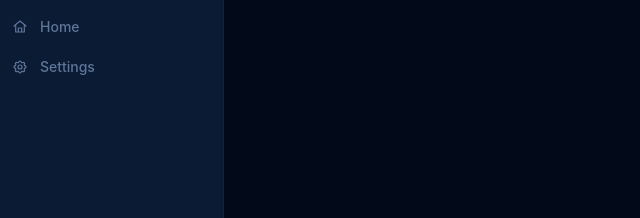
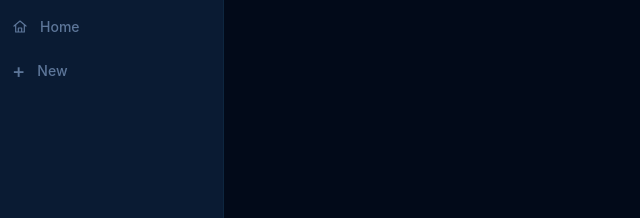
Before and after one commit to Hamza139617/resume_project, a website with bundled scripts: page FRONTEND/Pages/chat.html in a window 1280 px wide. Both pictures are taken after a click on the element 23 px from the left and 48 px from the top of the page. Shown: the part 175-393 px from the top of the page, 0-640 px from the left. Built offline with nearby package versions, Linux system fonts and the light colour scheme.

```diff
--- a/FRONTEND/Pages/chat.html
+++ b/FRONTEND/Pages/chat.html
@@ -93,14 +93,9 @@
             </a>
                         <a href="#" class="flex items-center gap-3 px-3 py-2 rounded-lg
                                            text-secondary-text hover:bg-teal/10 hover:text-body-text
-                                           text-sm font-medium transition-colors">
-                            <svg class="w-4 h-4" fill="none" viewBox="0 0 24 24"
-                                 stroke="currentColor" stroke-width="1.8">
-                                <path stroke-linecap="round" stroke-linejoin="round"
-                                      d="M10.325 4.317c.426-1.756 2.924-1.756 3.35 0a1.724 1.724 0 002.573 1.066c1.543-.94 3.31.826 2.37 2.37a1.724 1.724 0 001.065 2.572c1.756.426 1.756 2.924 0 3.35a1.724 1.724 0 00-1.066 2.573c.94 1.543-.826 3.31-2.37 2.37a1.724 1.724 0 00-2.572 1.065c-.426 1.756-2.924 1.756-3.35 0a1.724 1.724 0 00-2.573-1.066c-1.543.94-3.31-.826-2.37-2.37a1.724 1.724 0 00-1.065-2.572c-1.756-.426-1.756-2.924 0-3.35a1.724 1.724 0 001.066-2.573c-.94-1.543.826-3.31 2.37-2.37.996.608 2.296.07 2.572-1.065z" />
-                                <path stroke-linecap="round" stroke-linejoin="round" d="M15 12a3 3 0 11-6 0 3 3 0 016 0z" />
-                            </svg>
-                            <div class=" nav-text text-hidden">Settings</div>
+                                           text-sm  transition-colors">
+                            <div class="text-[20px] font-medium">+</div>
+                            <div class=" nav-text text-hidden font-medium">New</div>
                         </a>
                     </nav>
                 </div>
```
Also changed, not shown: FRONTEND/Css/output.css.
